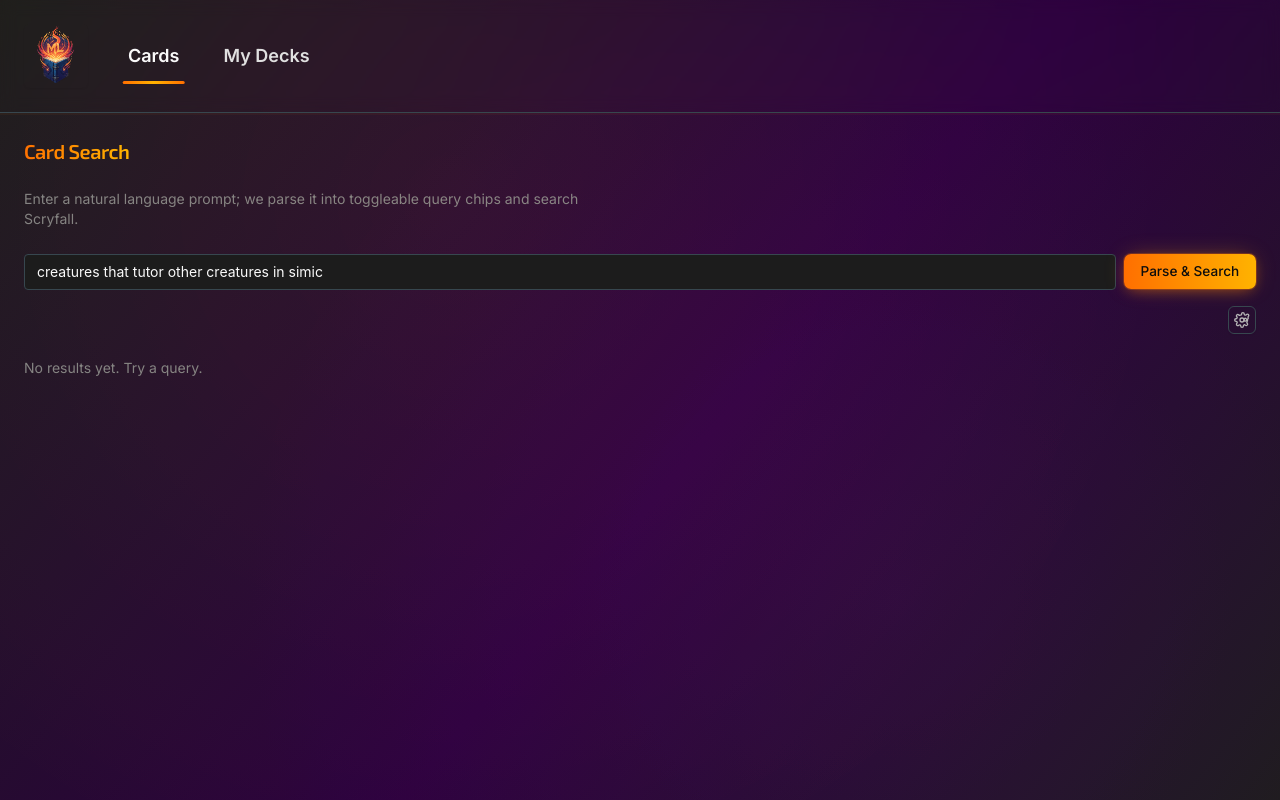
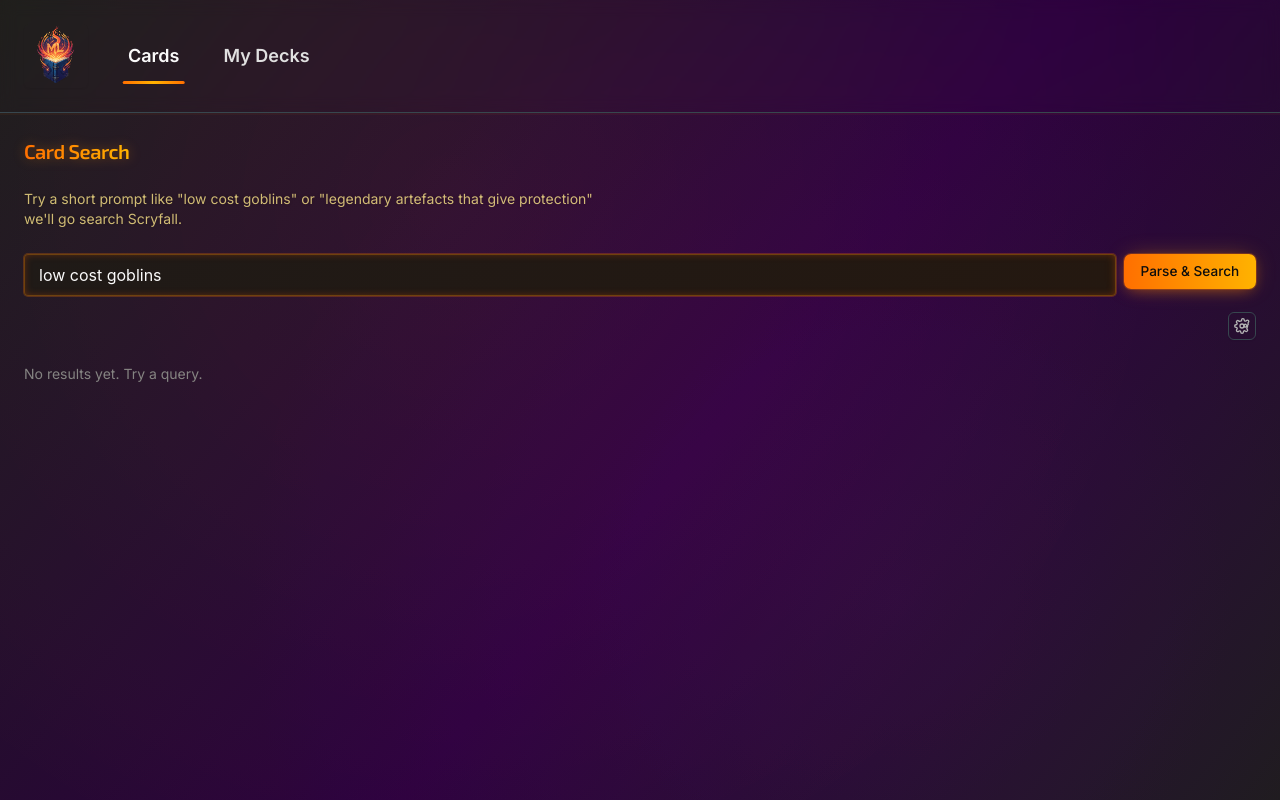
Before and after one commit to AdamProbert/GrimoireML, a Next.js app in the folder webapp/: page /cards in a window 1280 px wide. Built offline with nearby package versions, Linux system fonts and the light colour scheme.

Commit message:
feat: update API base URL and enhance card search UI with improved styles and prompts

```diff
--- a/webapp/app/cards/page.tsx
+++ b/webapp/app/cards/page.tsx
@@ -8,14 +8,22 @@ export default function CardsPage() {
   return (
     <div className="flex flex-col gap-6">
       <div className="flex items-center justify-between">
-        <Heading level={1} className="text-xl">
+        <Heading
+          level={1}
+          className="text-xl font-semibold bg-gradient-to-r from-orange-400 via-amber-500 to-red-500 bg-clip-text text-transparent drop-shadow-[0_0_6px_rgba(255,140,0,0.35)]"
+        >
           Card Search
         </Heading>
         {/* Right-side action slot (mirrors My Decks toolbar layout) */}
       </div>
-      <Text size="sm" c="dimmed" className="max-w-prose">
-        Enter a natural language prompt; we parse it into toggleable query chips and
-        search Scryfall.
+      <Text
+        size="sm"
+        className="max-w-prose text-amber-200/80 [&>strong]:text-amber-300"
+        style={{ textShadow: '0 0 3px rgba(0,0,0,0.25)' }}
+      >
+        {' '}
+        Try a short prompt like "low cost goblins" or "legendary artefacts that give
+        protection" we'll go search Scryfall.
       </Text>
       <CardSearchClient />
     </div>
--- a/webapp/app/cards/search-client.tsx
+++ b/webapp/app/cards/search-client.tsx
@@ -13,7 +13,7 @@ interface LiteCard {
 
 export default function CardSearchClient() {
   // Natural language prompt
-  const [prompt, setPrompt] = useState('creatures that tutor other creatures in simic');
+  const [prompt, setPrompt] = useState('low cost goblins');
   // Effective Scryfall query currently in use (joined active parts)
   const [effectiveQuery, setEffectiveQuery] = useState<string>('lightning bolt');
   // Loading states
@@ -144,13 +144,28 @@ export default function CardSearchClient() {
           onChange={(e) => setPrompt(e.currentTarget.value)}
           placeholder="e.g. cheap blue or green human creatures under 3 mana sorted by cost"
           className="flex-1"
+          variant="filled"
+          radius="sm"
+          size="md"
           styles={{
             input: {
-              background: 'var(--color-bg-elevated)',
+              background: 'linear-gradient(135deg,#1f1a17 0%, #241810 100%)',
               color: 'var(--color-text-primary)',
-              borderColor: 'var(--color-border)',
-              transition: 'background-color .2s ease, border-color .2s ease',
+              border: '1px solid rgba(255,140,0,0.35)',
+              boxShadow:
+                '0 0 0 1px rgba(255,120,0,0.25), 0 0 8px -2px rgba(255,90,0,0.4) inset',
+              transition:
+                'border-color .18s ease, box-shadow .18s ease, background .25s ease',
             },
+            wrapper: { position: 'relative' },
+          }}
+          onFocus={(e) => {
+            e.currentTarget.style.boxShadow =
+              '0 0 0 1px rgba(255,160,0,0.55), 0 0 10px 0 rgba(255,90,0,0.6) inset';
+          }}
+          onBlur={(e) => {
+            e.currentTarget.style.boxShadow =
+              '0 0 0 1px rgba(255,120,0,0.25), 0 0 8px -2px rgba(255,90,0,0.4) inset';
           }}
         />
         <button
@@ -161,14 +176,14 @@ export default function CardSearchClient() {
           {parsing ? 'Parsing…' : 'Parse & Search'}
         </button>
       </form>
-      {(loading || parsing) && <Loader />}
+      {(loading || parsing) && <Loader color="orange" />}
       {error && (
         <Text c="red" size="sm">
           {error}
         </Text>
       )}
       {parseWarnings.length > 0 && (
-        <Text size="xs" c="yellow">
+        <Text size="xs" c="orange">
           Warnings: {parseWarnings.join(', ')}
         </Text>
       )}
@@ -187,7 +202,30 @@ export default function CardSearchClient() {
           >
             <div className="flex flex-wrap gap-2">
               {allParts.map((p) => (
-                <Chip key={p} value={p} variant="filled" radius="sm">
+                <Chip
+                  key={p}
+                  value={p}
+                  variant="filled"
+                  radius="sm"
+                  color={activeParts.includes(p) ? 'orange' : 'gray'}
+                  styles={{
+                    root: {
+                      background: activeParts.includes(p)
+                        ? 'linear-gradient(135deg,#ff7a18 0%,#ff521b 40%,#ff2d55 100%)'
+                        : 'rgba(120,120,120,0.15)',
+                      color: activeParts.includes(p) ? '#fff' : '#ddd',
+                      border: activeParts.includes(p)
+                        ? '1px solid rgba(255,140,0,0.65)'
+                        : '1px solid rgba(255,255,255,0.08)',
+                      boxShadow: activeParts.includes(p)
+                        ? '0 0 6px -1px rgba(255,100,0,0.7)'
+                        : 'none',
+                      cursor: 'pointer',
+                      transition: 'all .18s ease',
+                    },
+                    checkIcon: { color: '#fff' },
+                  }}
+                >
                   {p}
                 </Chip>
               ))}
@@ -205,7 +243,7 @@ export default function CardSearchClient() {
       {/* sentinel element for infinite scroll */}
       <div ref={sentinelRef} />
       {/* initial search loader */}
-      {loading && <Loader />}
+      {loading && <Loader color="orange" />}
       {/* skeleton placeholders while fetching next page */}
       {isFetchingNext && (
         <CardGrid
```
Also changed, not shown: 1 other file (tests, documents, lock files or other folders).
